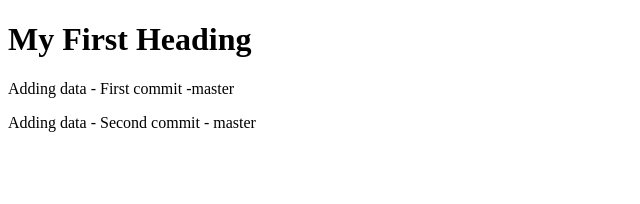
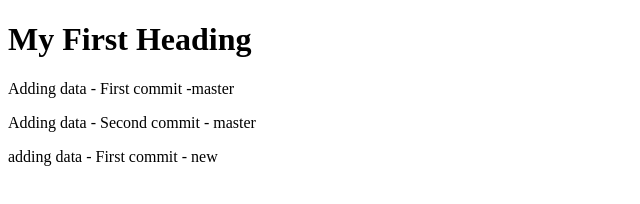
Before and after one commit to vasumalar16/vasumalar16, a plain HTML site: page sample.html in a window 1280 px wide. Shown: the whole page, without its empty margins (0-640 px from the left). Drawn offline with Linux system fonts and the light colour scheme.

Commit message:
first commit -new branch

```diff
--- a/sample.html
+++ b/sample.html
@@ -5,6 +5,6 @@
 <h1>My First Heading</h1>
 <p>Adding data - First commit -master</p>
 <p>Adding data - Second commit - master </p>
-
+<p> adding data - First commit - new</p>
 </body>
 </html>
```
